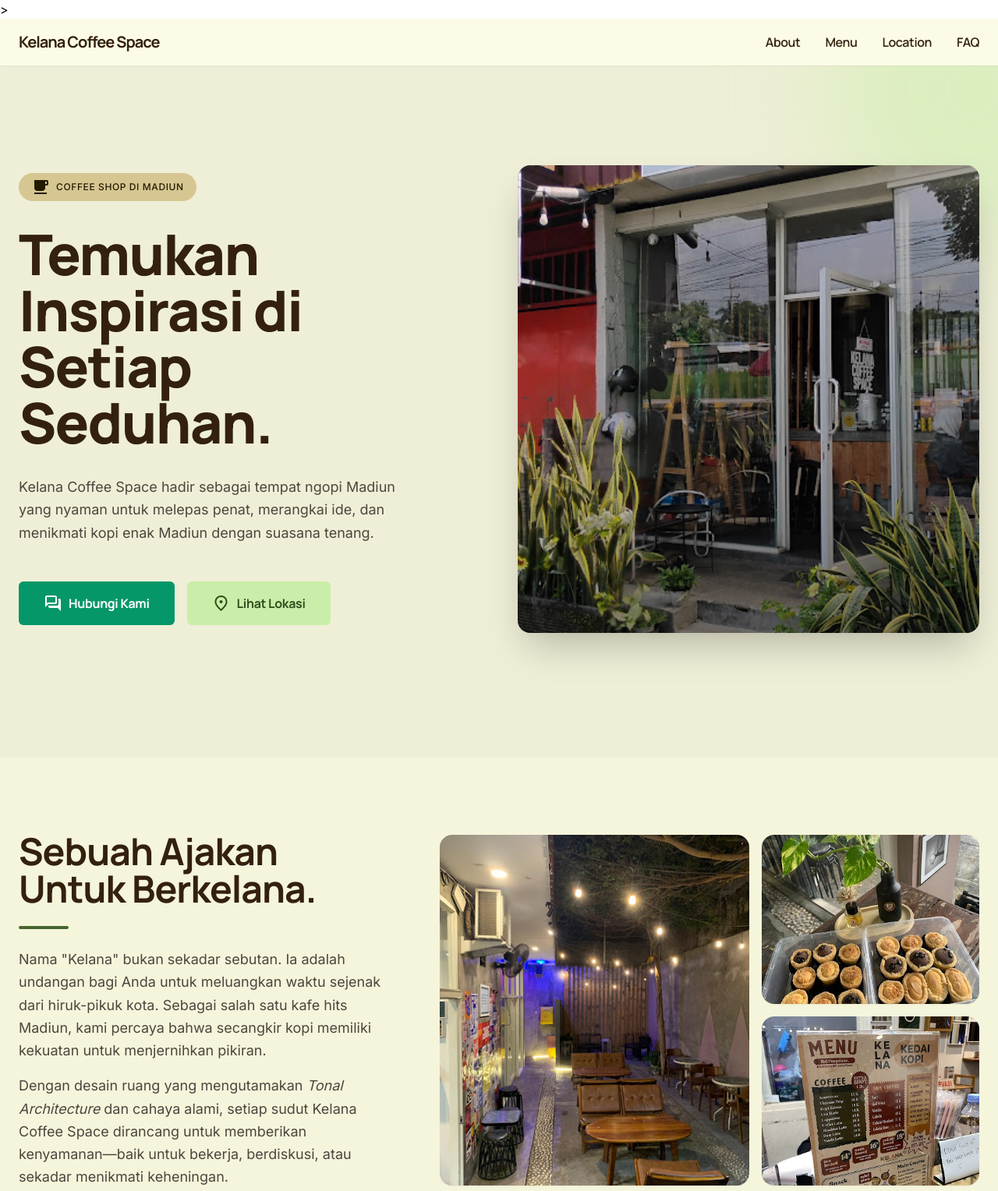
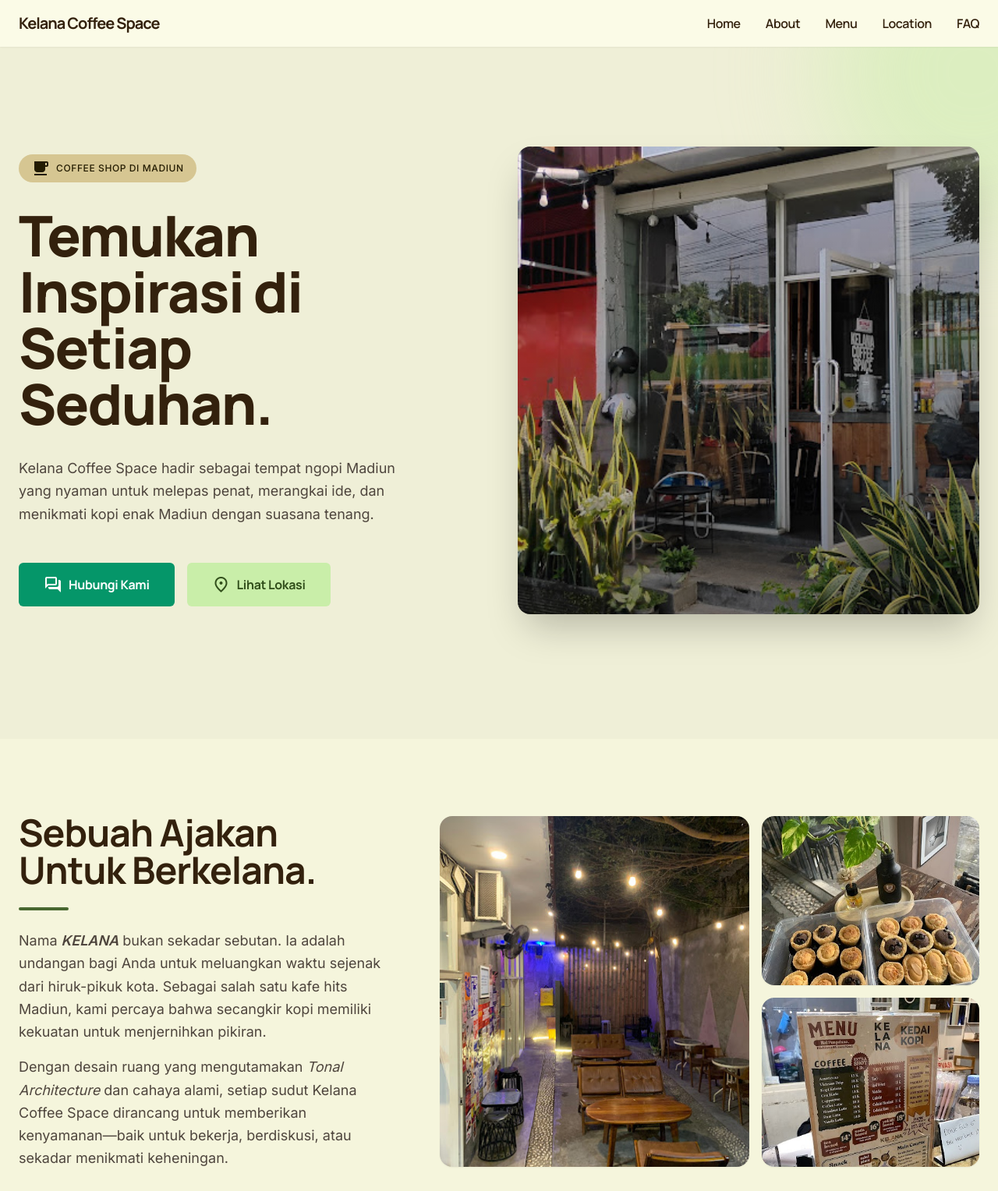
Before and after one commit to abbiyya82/KELANA_coffeespace, a website: page index.html in a window 1280 px wide. Shown: the top 1528 px of the page at 78% size. Drawn offline with nearby package versions, Linux system fonts and the light colour scheme.

Commit message:
update home K

```diff
--- a/index.html
+++ b/index.html
@@ -1,6 +1,6 @@
 <!DOCTYPE html>
 
-<html lang="id" class="scroll-smooth"></html>>
+<html lang="id" class="scroll-smooth"></html>
 
 <head>
     <meta charset="utf-8" />
@@ -127,20 +127,22 @@
 <body
     class="antialiased min-h-screen flex flex-col selection:bg-secondary-container selection:text-on-secondary-container">
     <!-- TopNavBar -->
-    <header
-        class="bg-[#fbfbe2]/80 dark:bg-[#1b1d0e]/80 backdrop-blur-lg w-full sticky top-0 z-50 shadow-sm dark:shadow-none">
+    <header id="home" class="bg-[#fbfbe2]/80 dark:bg-[#1b1d0e]/80 backdrop-blur-lg w-full sticky top-0 z-50 shadow-sm dark:shadow-none">
         <div class="flex justify-between items-center w-full px-6 py-4 max-w-7xl mx-auto">
             <div class="text-xl font-bold tracking-tighter text-[#33210d] dark:text-[#fbfbe2] font-['Manrope']">
                 Kelana Coffee Space
             </div>
             <nav class="hidden md:flex gap-8 items-center font-['Manrope'] font-semibold tracking-tight">
                 <a class="text-[#33210d] dark:text-[#fbfbe2] hover:text-[#486730] transition-colors"
+                    href="#">Home</a>
+                <a class="text-[#33210d] dark:text-[#fbfbe2] hover:text-[#486730] transition-colors"
                     href="#about">About</a>
                 <a class="text-[#33210d] dark:text-[#fbfbe2] hover:text-[#486730] transition-colors"
                     href="#menu">Menu</a>
                 <a class="text-[#33210d] dark:text-[#fbfbe2] hover:text-[#486730] transition-colors"
                     href="#location">Location</a>
-                <a class="text-[#33210d] dark:text-[#fbfbe2] hover:text-[#486730] transition-colors" href="#faq">FAQ</a>
+                <a class="text-[#33210d] dark:text-[#fbfbe2] hover:text-[#486730] transition-colors"
+                    href="#faq">FAQ</a>
             </nav>
             <button class="md:hidden text-primary">
                 <span class="material-symbols-outlined text-3xl">menu</span>
@@ -200,7 +202,7 @@
                         <div class="w-16 h-1 bg-secondary rounded-full"></div>
                         <div class="text-on-surface-variant text-lg font-body leading-relaxed flex flex-col gap-4">
                             <p>
-                                Nama "Kelana" bukan sekadar sebutan. Ia adalah undangan bagi Anda untuk meluangkan waktu
+                                Nama <span class="font-bold"> <em>KELANA</em></span> bukan sekadar sebutan. Ia adalah undangan bagi Anda untuk meluangkan waktu
                                 sejenak dari hiruk-pikuk kota. Sebagai salah satu kafe hits Madiun, kami percaya bahwa
                                 secangkir kopi memiliki kekuatan untuk menjernihkan pikiran.
                             </p>
```
